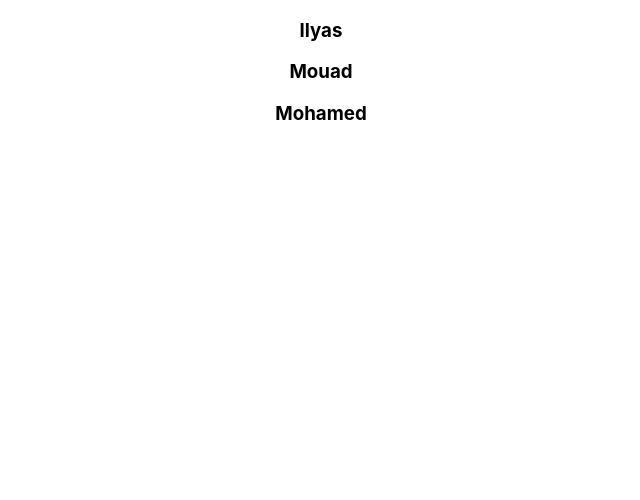
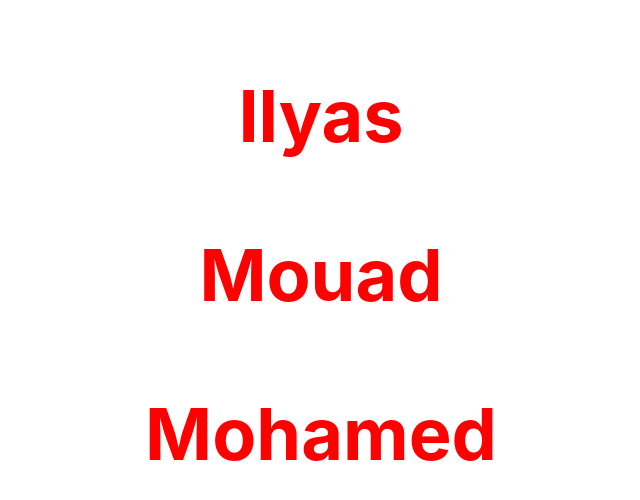
Before and after one commit to IlyasElMabrouki/React-app-Test, a React (Create React App) app: page / in a window 1280 px wide. Shown: the top 500 px of the page, without its empty margins (319-959 px from the left). Built offline with nearby package versions, Linux system fonts and the light colour scheme.

Commit message:
add styling

```diff
--- a/src/components/names.js
+++ b/src/components/names.js
@@ -1,11 +1,12 @@
 import React from 'react'
+import '../style.css'
 
 function Name() {
     const names = ["Ilyas","Mouad","Mohamed"];
     return (
         <div>
             {
-                names.map(name => <h3 key={name}>{name}</h3>)
+                names.map(name => <h3 className='primary font-xl' key={name}>{name}</h3>)
             }
         </div>
     )
--- /dev/null
+++ b/src/style.css
@@ -0,0 +1,7 @@
+.primary {
+    color : red;
+}
+
+.font-xl {
+    font-size: 72px;
+}
```
